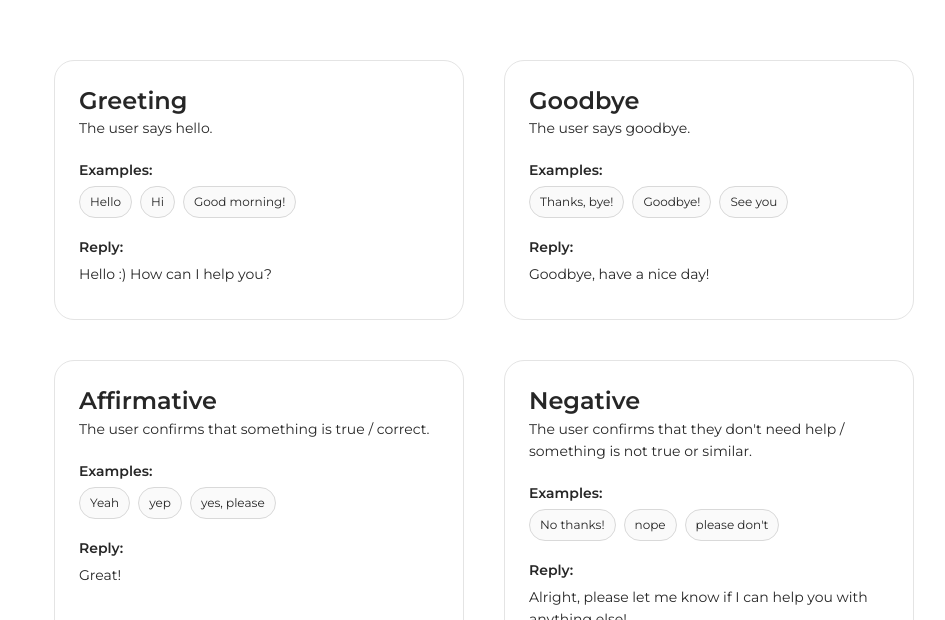
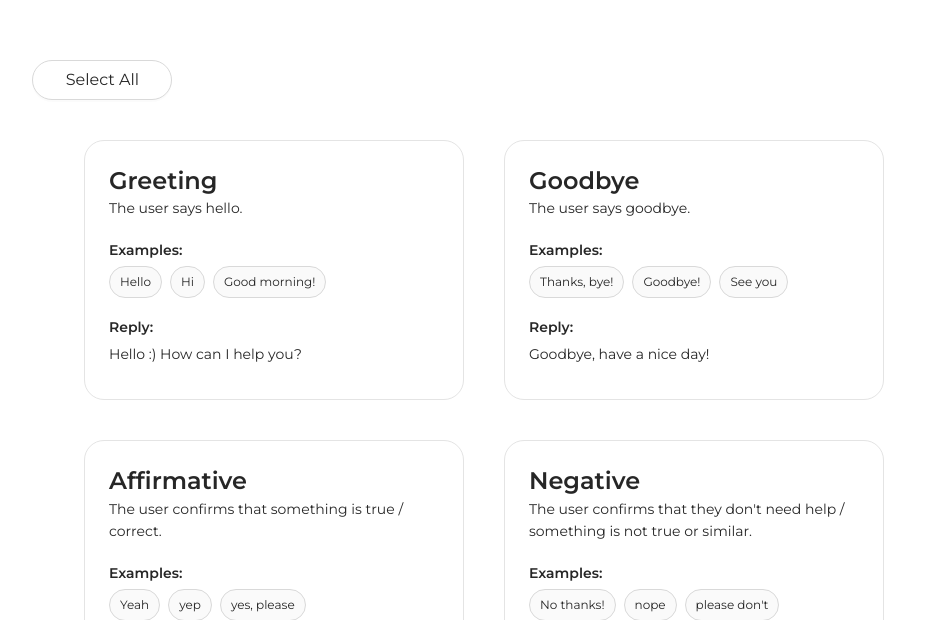
Before and after one commit to andela9/intent-selection, a React (Create React App) app: page / in a window 1280 px wide. Shown: the part 180-800 px from the top of the page, without its empty margins (156-1101 px from the left). Built offline with nearby package versions, Linux system fonts and the light colour scheme.

Commit message:
added prev and next, moved select all

```diff
--- a/src/components/IntentSelection/ConfirmationModal/ConfirmationModal.style.jsx
+++ b/src/components/IntentSelection/ConfirmationModal/ConfirmationModal.style.jsx
@@ -16,7 +16,7 @@ const RoundModal = styled(Modal)`
     font-family: Montserrat, sans-serif;
     border-radius: 30px;
     padding: 10px;
-    margin-top: 15%;
+    margin-top: 25%;
   }
 
   .ant-modal-title {
--- a/src/components/IntentSelection/IntentList/Intent/Intent.style.jsx
+++ b/src/components/IntentSelection/IntentList/Intent/Intent.style.jsx
@@ -3,7 +3,7 @@ import { colors } from '../../../../utils/constants';
 const { accent, gray } = colors;
 
 export const getCardStyle = (selected) => ({
-  width: 410,
+  width: 380,
   margin: 20,
   borderRadius: 20,
   textAlign: 'left',
--- a/src/components/IntentSelection/IntentList/IntentList.jsx
+++ b/src/components/IntentSelection/IntentList/IntentList.jsx
@@ -1,15 +1,35 @@
 import React from 'react';
-import { Row } from 'antd';
-import { useSelector } from 'react-redux';
+import { Row, Button } from 'antd';
+import { useSelector, useDispatch } from 'react-redux';
 
-import { selectIntentsList } from '../../../selectors/intents';
+import { selectIntentsList, selectSelectedIntentsList } from '../../../selectors/intents';
+import { selectAllIntents, unselectAllIntents } from '../../../reducers/intents';
 
 import Intent from './Intent';
+import { selectButton } from './IntentList.style';
 
 const IntentList = () => {
+  const dispatch = useDispatch();
   const intentsList = useSelector(selectIntentsList);
+  const selectedIntentsList = useSelector(selectSelectedIntentsList);
+  const allSelected = intentsList.length === selectedIntentsList.length;
+
+  const selectAll = () => {
+    if (allSelected) {
+      dispatch(unselectAllIntents());
+    } else {
+      dispatch(selectAllIntents());
+    }
+  };
 
   return (
+    <>
+      <Row style={{ padding: '0px 8%', margin: '20px 0' }}>
+        {/* TODO: Add a search bar */}
+        <Button size="large" shape="round" onClick={selectAll} style={selectButton}>
+          {allSelected ? 'Unselect All' : 'Select All'}
+        </Button>
+      </Row>
       <Row justify="center">
         {intentsList.map((intent) => (
           <Intent
@@ -18,6 +38,7 @@ const IntentList = () => {
           />
         ))}
       </Row>
+    </>
   );
 };
 
--- /dev/null
+++ b/src/components/IntentSelection/IntentList/IntentList.style.jsx
@@ -0,0 +1,6 @@
+export const selectButton = {
+  marginRight: 12,
+  width: 140,
+};
+
+export default { selectButton };
--- a/src/components/IntentSelection/IntentSelection.style.jsx
+++ b/src/components/IntentSelection/IntentSelection.style.jsx
@@ -8,8 +8,8 @@ export const layout = {
 export const content = {
   marginTop: 220,
   background: 'white',
-  marginLeft: '10%',
-  marginRight: '10%',
+  marginLeft: '8%',
+  marginRight: '8%',
 };
 
 export default { layout, content };
```
Also changed, not shown: src/components/IntentSelection/Header/Header.jsx (+7 -28 lines), src/components/IntentSelection/Header/Header.style.jsx (+2 -7 lines). Lines whose indentation alone changed are shown as unchanged.
